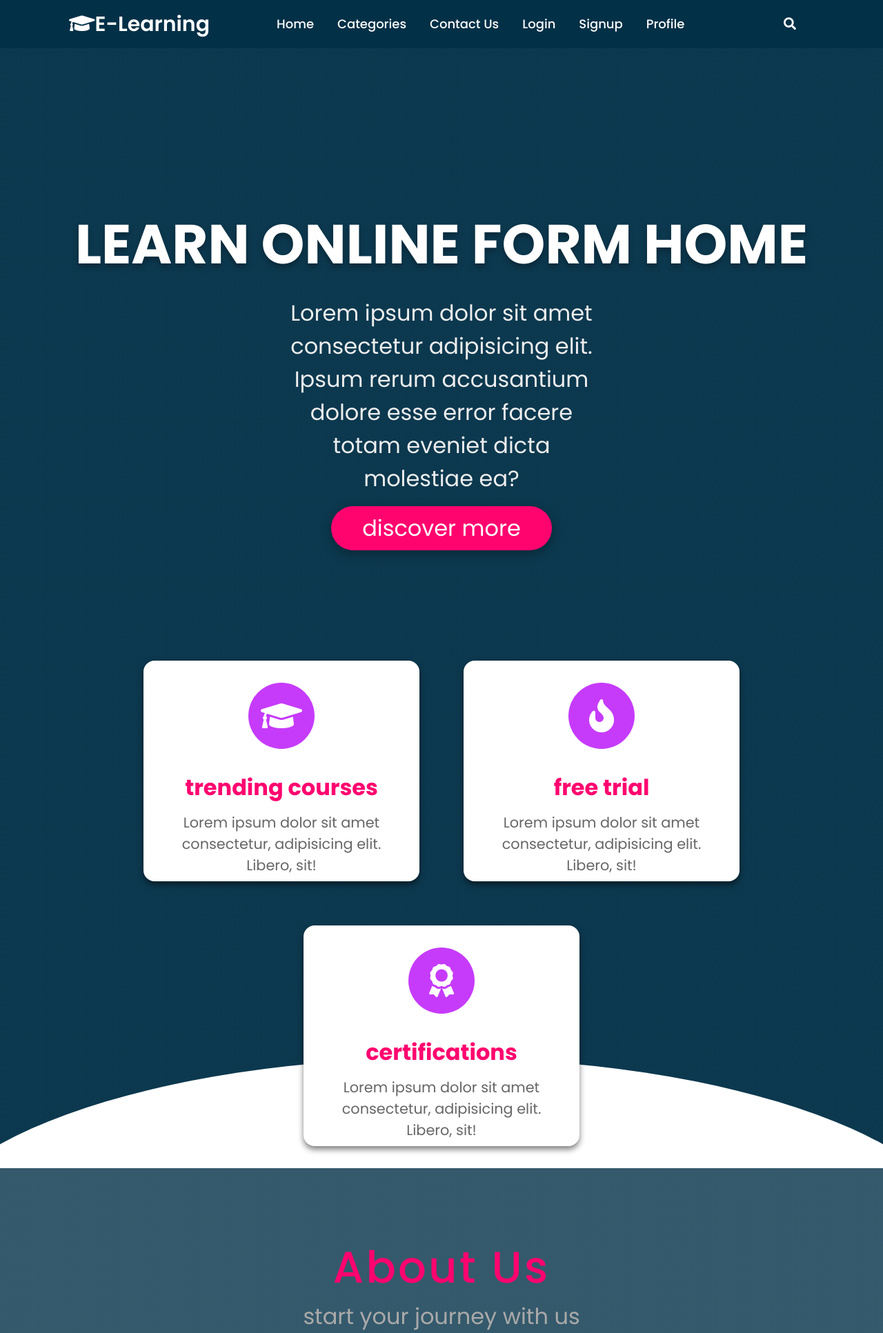
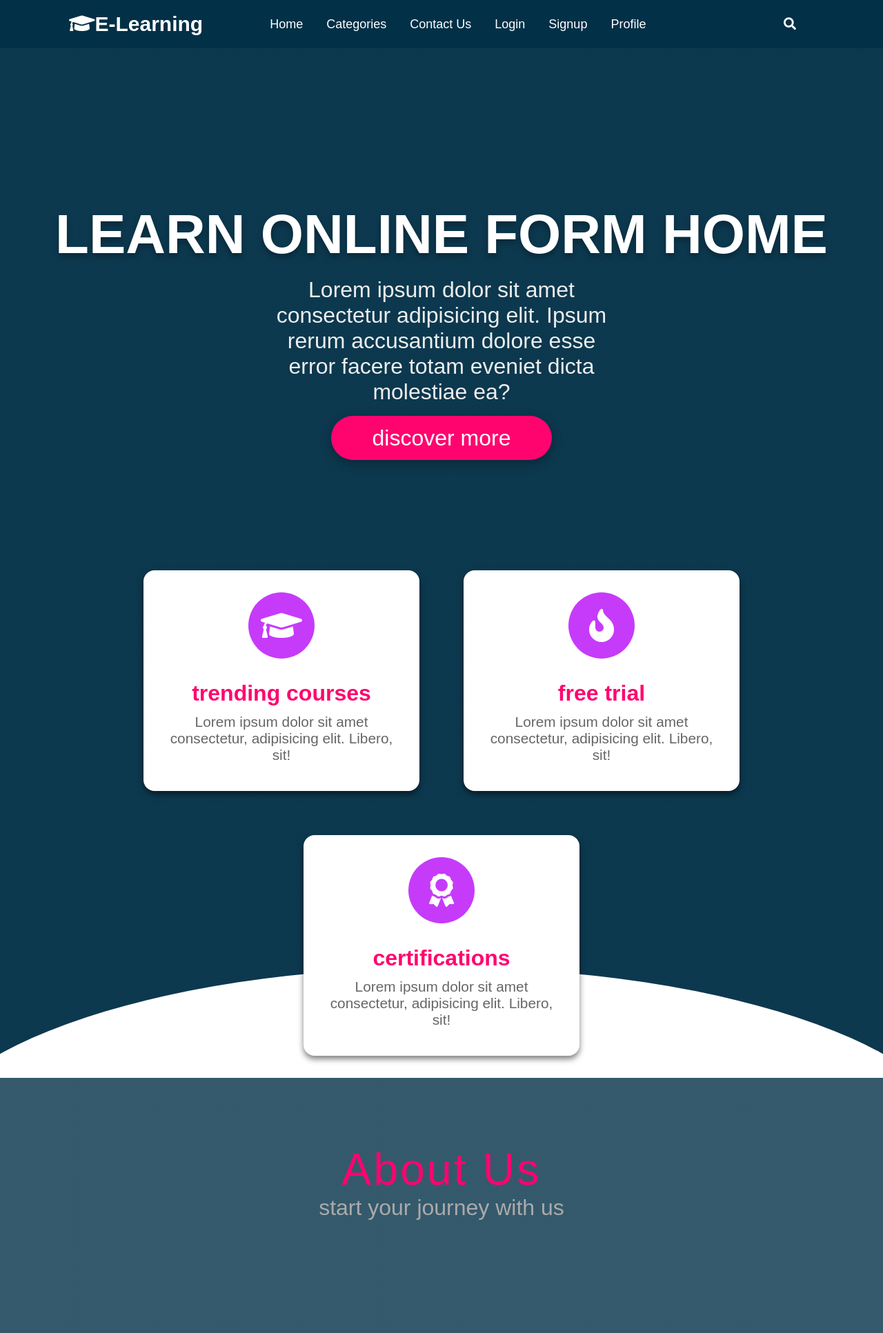
Before and after one commit to devyneX/E-learning, a Flask app: page / in a window 1280 px wide. Shown: the top 1933 px of the page at 69% size. Run offline with Flask 2, Linux system fonts and the light colour scheme; parts of the project's set-up code (start-up, migrations or seed data) failed here and were passed over.

Commit message:
fixed some bugs

```diff
--- a/website/static/style.css
+++ b/website/static/style.css
@@ -1,18 +1,20 @@
-@import url('https://fonts.googleapis.com/css2?family=Poppins:wght@200;300;400;500;600;700&display=swap');
+/* @import url('https://fonts.googleapis.com/css2?family=Poppins:wght@200;300;400;500;600;700&display=swap'); */
+@import url('https://fonts.googleapis.com/css2?family=Roboto:ital,wght@0,100;0,300;0,400;0,500;1,300;1,400;1,500&display=swap');
 
 :root{
   --pink:#FF046F;
   --violet:#C63BFA;
 }
-.body_content {
-  padding-top: 70px;
-}
+
 *{
   margin: 0;
   padding: 0;
   box-sizing: border-box;
   text-decoration: none;
   font-family: 'Poppins', sans-serif;
+}
+.page_content {
+  padding-top: 70px;
 }
 .wrapper{
   background: rgba(2, 48, 71, 1);
@@ -63,7 +65,7 @@
 .content .links li a:hover,
 .content .links li label:hover{
   background: #219ebc;
-  transition: 2s;
+  transition: 1s;
 }
 .wrapper .search-icon,
 .wrapper .menu-icon{
@@ -100,7 +102,7 @@
   outline: none;
   font-size: 17px;
   color: #fff;
-  background: #142934;
+  background: rgba(2, 48, 71, 1);
   padding: 0 100px 0 15px;
 }
 .search-box input::placeholder{
@@ -113,7 +115,7 @@
   transform: translateY(-50%);
   line-height: 60px;
   width: 70px;
-  background: #142934;
+  background: rgba(2, 48, 71, 1);
   border: none;
   outline: none;
   color: #fff;
@@ -126,7 +128,7 @@
 /* Dropdown Menu code start */
 .content .links ul{
   position: absolute;
-  background: #219ebc;
+  background: rgba(2, 48, 71, 1);
   top: 80px;
   z-index: -1;
   opacity: 0;
@@ -620,8 +622,6 @@
 .login_btn:active, .signup_btn:active{
   background-color: #88ef9e;
 }
-
-
 /* Footer Style starts */
 .container{
   position: relative;
@@ -635,6 +635,11 @@
 ul{
 	list-style: none;
 }
+.footer{
+	background-color: #24262b;
+    padding: 70px 0;
+
+}
 .form-popup {
   display: none;
   position: fixed;
@@ -642,11 +647,6 @@
   right: 15px;
   border: 3px solid #f1f1f1;
   z-index: 9;
-}
-.footer{
-	background-color: #24262b;
-    padding: 70px 0;
-
 }
 .footer-col{
    width: 25%;
--- a/website/templates/base.html
+++ b/website/templates/base.html
@@ -48,7 +48,7 @@
         </nav>
     </div>
 
-    <div class="body_content">{% block content %}{% endblock %}</div>
+    <div class="page_content">{% block content %}{% endblock %}</div>
 
     <footer class="footer">
         <div class="container">
```
